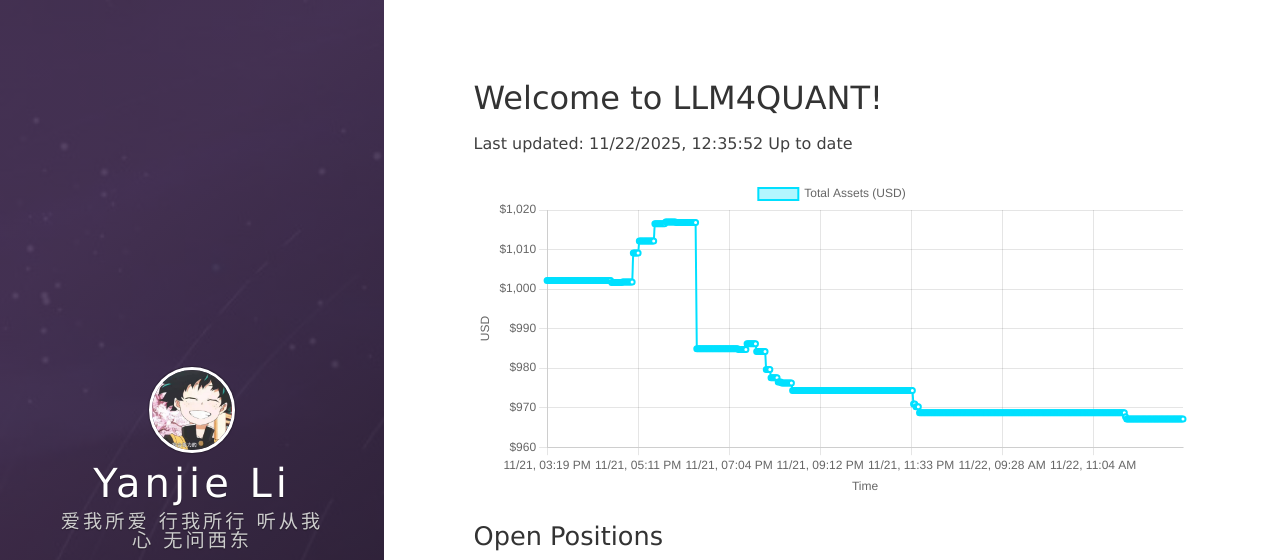
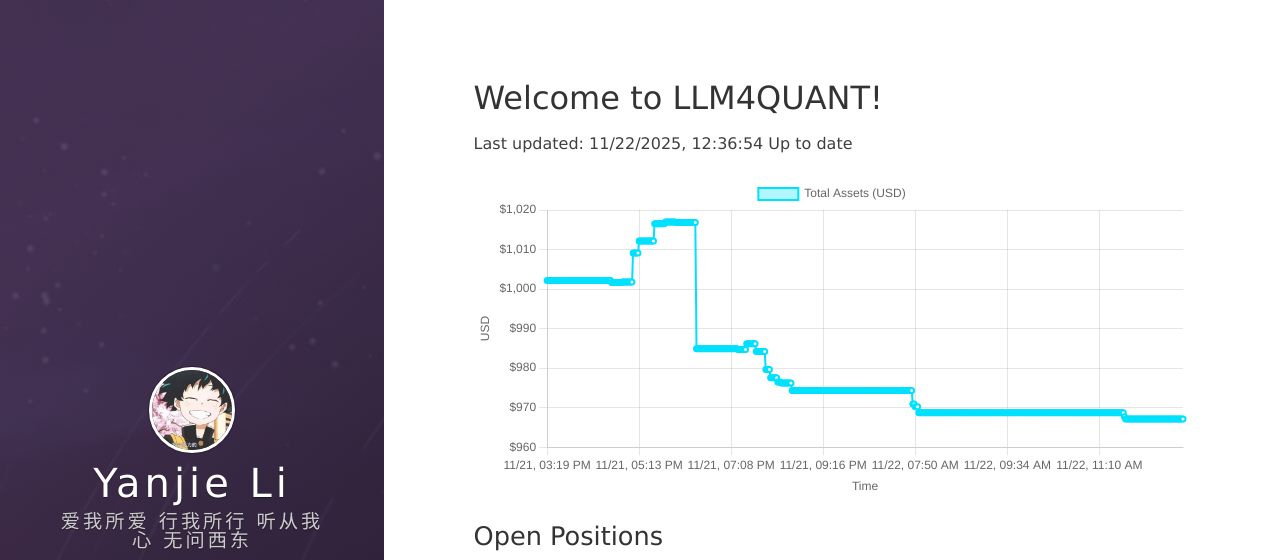
Before and after one commit to leeyegy/leeyegy.github.io, a Jekyll site: the page built from live-trading.html, in a window 1280 px wide and 1188 px high. Shown: the top 560 px of the window. Built offline with Jekyll 4.4.1, drawn with Linux system fonts in a browser that asks for light colours; nearby versions of some CDN libraries.

Commit message:
AccountMonitor: update balance history 2025-11-22T20:36:54+08:00

```diff
--- a/assets/data/binance/balance-history.json
+++ b/assets/data/binance/balance-history.json
@@ -1,5 +1,5 @@
 {
-  "generatedAt": "2025-11-22T20:35:52+08:00",
+  "generatedAt": "2025-11-22T20:36:54+08:00",
   "asset": "total_usd_value",
   "history": [
     {
@@ -2128,6 +2128,10 @@
     },
     {
       "timestamp": "2025-11-22T20:35:52+08:00",
+      "totalUsd": 967.14645393
+    },
+    {
+      "timestamp": "2025-11-22T20:36:54+08:00",
       "totalUsd": 967.14645393
     }
   ]
```
